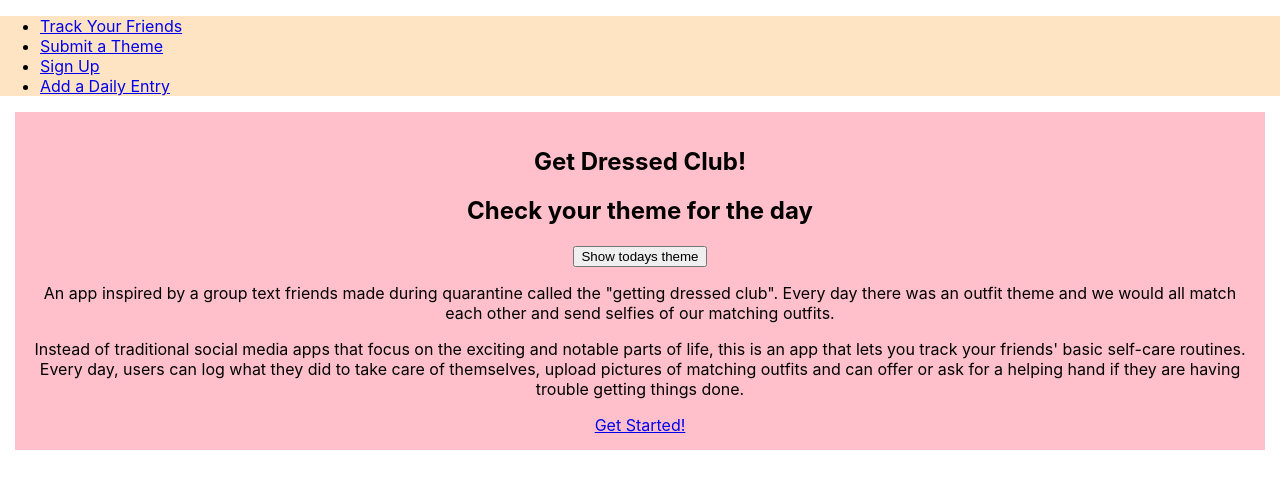
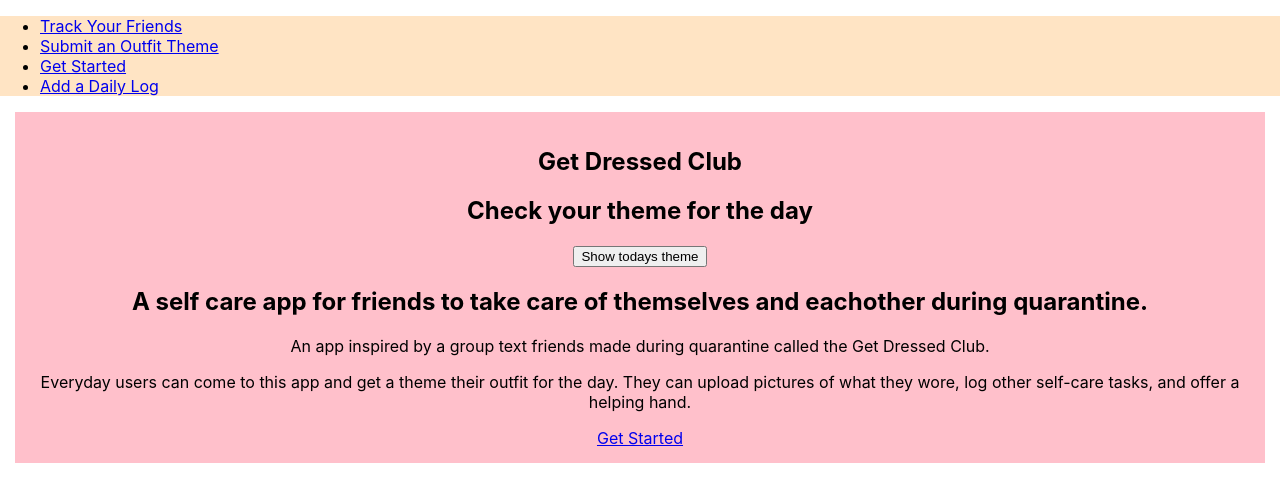
Before and after one commit to rebeccaleighfoster/getdressedclubclient, a React (Create React App) app: page / in a window 1280 px wide. Shown: the top 502 px of the page. Built offline with nearby package versions, Linux system fonts and the light colour scheme; no server answers.

Commit message:
redirected submit button

```diff
--- a/src/App.js
+++ b/src/App.js
@@ -6,12 +6,10 @@ import Submittheme from "./components/Submittheme";
 import SignUp from "./components/Signup";
 import ImageUpload from "./components/logs/ImageUpload";
 import { URL } from '../src/config'
-import GetThemes from "./components/GetThemes";
 import EditLog from "./components/logs/EditLog"
 import AddNewLog from "./components/logs/NewLog";
 
 const App = () => (
-  // console.log( URL )
   <>
     <Router>
       <Route path="/" exact component={LandingPage} />
@@ -23,7 +21,6 @@ const App = () => (
         component={SignUp}
       />
       <Route path="/EditLog/:log_id" exact component={EditLog} />
-      <Route path="/themes" exact component={GetThemes} />
       <Route path="/AddLog" exact component={AddNewLog} />
       <Route path="/AddLog/upload/:log_id" exact component={ImageUpload} />
     </Router>
--- a/src/LandingPage.js
+++ b/src/LandingPage.js
@@ -49,29 +49,22 @@ export default class LandingPage extends React.Component {
         <Nav />
         <section>
           <div className="info">
-            <h1> Get Dressed Club! </h1>
+            <h1> Get Dressed Club </h1>
             <h2> Check your theme for the day</h2>
             {themeOfDay ? <div style={{ border: `1px dotted black`, background: 'black', color: 'white' }}>{themeOfDay.themename}</div> : null}
 
             <button onClick={() => this.generateTheme()}>{themeOfDay ? 'Chose different theme' : 'Show todays theme'}</button>
-            {/*randomly choose a theme to enter ^*/}
-            <p>
-              {" "}
-              An app inspired by a group text friends made during quarantine
-              called the "getting dressed club". Every day there was an outfit
-              theme and we would all match each other and send selfies of our
-              matching outfits.
-            </p>
-
-            <p>
-              Instead of traditional social media apps that focus on the
-              exciting and notable parts of life, this is an app that lets you
-              track your friends' basic self-care routines. Every day, users can
-              log what they did to take care of themselves, upload pictures of
-              matching outfits and can offer or ask for a helping hand if they
-              are having trouble getting things done.
-            </p>
-            <Link to="/signup"> Get Started! </Link>
+            <h2>
+              A self care app for friends to take care of themselves and eachother during quarantine.
+              </h2>
+              <p>
+        An app inspired by a group text friends made during quarantine called
+        the Get Dressed Club.</p>
+      <p>
+        Everyday users can come to this app and get a theme their outfit for the day.
+        They can upload pictures of what they wore, log other self-care tasks, and offer a helping hand.
+      </p>
+            <Link to="/signup"> Get Started </Link>
           </div>
         </section>
       </>
--- a/src/components/GetThemes.js
+++ /dev/null
@@ -1,40 +0,0 @@
-import React, { Component } from "react";
-
-class GetThemes extends Component {
-  constructor(props) {
-    super(props);
-    this.state = {
-      themes: [],
-    };
-  }
-
-  fetchThemes = () => {
-    fetch(`http://localhost:4040/themes`)
-      .then((themesresponse) => {
-        if (!themesresponse.ok)
-          return themesresponse.json().then((e) => Promise.reject(e));
-        return themesresponse.json();
-      })
-      .then((themes) => {
-        this.setState({
-          themes,
-        });
-      })
-      .catch((error) => {
-        console.error({ error });
-      });
-  };
-  componentDidMount() {
-    this.fetchThemes();
-  }
-  render() {
-    const allThemes = this.state.themes;
-    const themeOfDay = allThemes[Math.floor(Math.random() * allThemes.length)];
-
-    return <div> hi  </div>;
-  }
-}
-
-GetThemes.propTypes = {};
-
-export default GetThemes;
--- a/src/components/Nav.js
+++ b/src/components/Nav.js
@@ -17,13 +17,13 @@ export default class Nav extends React.Component {
               <Link to="/Loglist"> Track Your Friends</Link>
             </li>
             <li>
-              <Link to="/Submittheme"> Submit a Theme</Link>
+              <Link to="/Submittheme"> Submit an Outfit Theme</Link>
             </li>
             <li>
-              <Link to="/Signup"> Sign Up </Link>
+              <Link to="/Signup"> Get Started </Link>
             </li>
             <li>
-              <Link to="/Addlog"> Add a Daily Entry
+              <Link to="/Addlog"> Add a Daily Log
                </Link>
             </li>
           </ul>
--- a/src/components/Signup.js
+++ b/src/components/Signup.js
@@ -1,6 +1,8 @@
 import React from "react";
 import { Formik, ErrorMessage } from "formik";
 import Nav from "./Nav";
+import * as Yup from "yup";
+import { Link } from "react-router-dom";
 // import { URL } from "../../config";
 
 const SignUpForm = () => (
@@ -37,7 +39,7 @@ const SignUpForm = () => (
         } = props;
         return (
           <form onSubmit={handleSubmit} className="form">
-            <div> Sign Up </div>
+            <div> Get Started </div>
             <div>
               <label htmlFor="friendname">Name: </label>
               <input
--- a/src/components/Submittheme.js
+++ b/src/components/Submittheme.js
@@ -20,7 +20,7 @@ const SubmitThemeForm = () => (
           .then((response) => response.json())
           .then((data) => {
             setSubmitting(false);
-            //  window.location.href = "/loglist";
+            window.location.href = "/Addlog";
       });
     }}
     >
--- a/src/components/logs/ImageUpload.js
+++ b/src/components/logs/ImageUpload.js
@@ -1,4 +1,5 @@
 import React from "react";
+import { Link } from 'react-router-dom';
 
 class ImageUpload extends React.Component {
   uploadDailyLogImage = (e) => {
@@ -9,7 +10,6 @@ class ImageUpload extends React.Component {
     formData.append("file", e.target.files[0]);
     fetch(`http://localhost:4040/dailylog/image/upload/${log_id}`, {
       method: "POST",
-
       body: formData,
     })
       .then((response) => response.json())
@@ -29,6 +29,8 @@ class ImageUpload extends React.Component {
           onChange={this.uploadDailyLogImage}
           accept="image/x-png,image/gif,image/jpeg"
         />
+        <Link to='/loglist'>Submit Photo</Link>
+        <Link to='/loglist'>Skip Today's Photo </Link>
       </div>
     );
   }
--- a/src/components/logs/Loglist.js
+++ b/src/components/logs/Loglist.js
@@ -55,6 +55,7 @@ class Loglist extends Component {
   }
 
   render() {
+    console.log(this.state.dailylog)
      return (
       <>
         <Nav />
@@ -68,33 +69,33 @@ class Loglist extends Component {
             <li> Date: {format(parseISO(log.date), 'MMMM dd, yyyy')}</li>
             <li> How did you move your body today? {log.movebody}</li>
             <li> I drank {log.glasseswater} glasses of water </li>
-            {log.leavehouse === true ? (
+            {log.leavehouse === "yes" ? (
               <li> Did you leave your house? Yes </li>
             ) : (
               <li> Did you leave your house? No </li>
             )}
             <li> Win of the day? {log.winofday} </li>
-            {log.shower === true ? (
+            {log.shower === "yes" ? (
               <li> Did you shower? Yes </li>
             ) : (
               <li> Did you shower? No </li>
             )}
-            {log.cleanroom === true ? (
+            {log.cleanroom === "yes" ? (
               <li> Did you clean your house? Yes </li>
             ) : (
               <li> Did you clean your house? No </li>
             )}
-            {log.dodishes === true ? (
+            {log.dodishes === "yes" ? (
               <li> Did you do your dishes? Yes </li>
             ) : (
               <li> Did you do your dishes? No </li>
             )}
-            {log.washface === true ? (
+            {log.washface === "yes" ? (
               <li> Did you do your skincare routine? Yes </li>
             ) : (
               <li> Did you do your skincare routine? No </li>
             )}
-            {log.call === true ? <li> I would like a call from a friend </li> : null }
+            {log.call === "yes" ? <li> I would like a call from a friend </li> : null }
             <li> {log.fooddrop} </li>
             <button>
               <Link to={`/EditLog/${log.log_id}`}> Edit </Link>
```
Also changed, not shown: src/components/logs/DailyLogForm.js (+23 -15 lines). Lines whose indentation alone changed are shown as unchanged.
